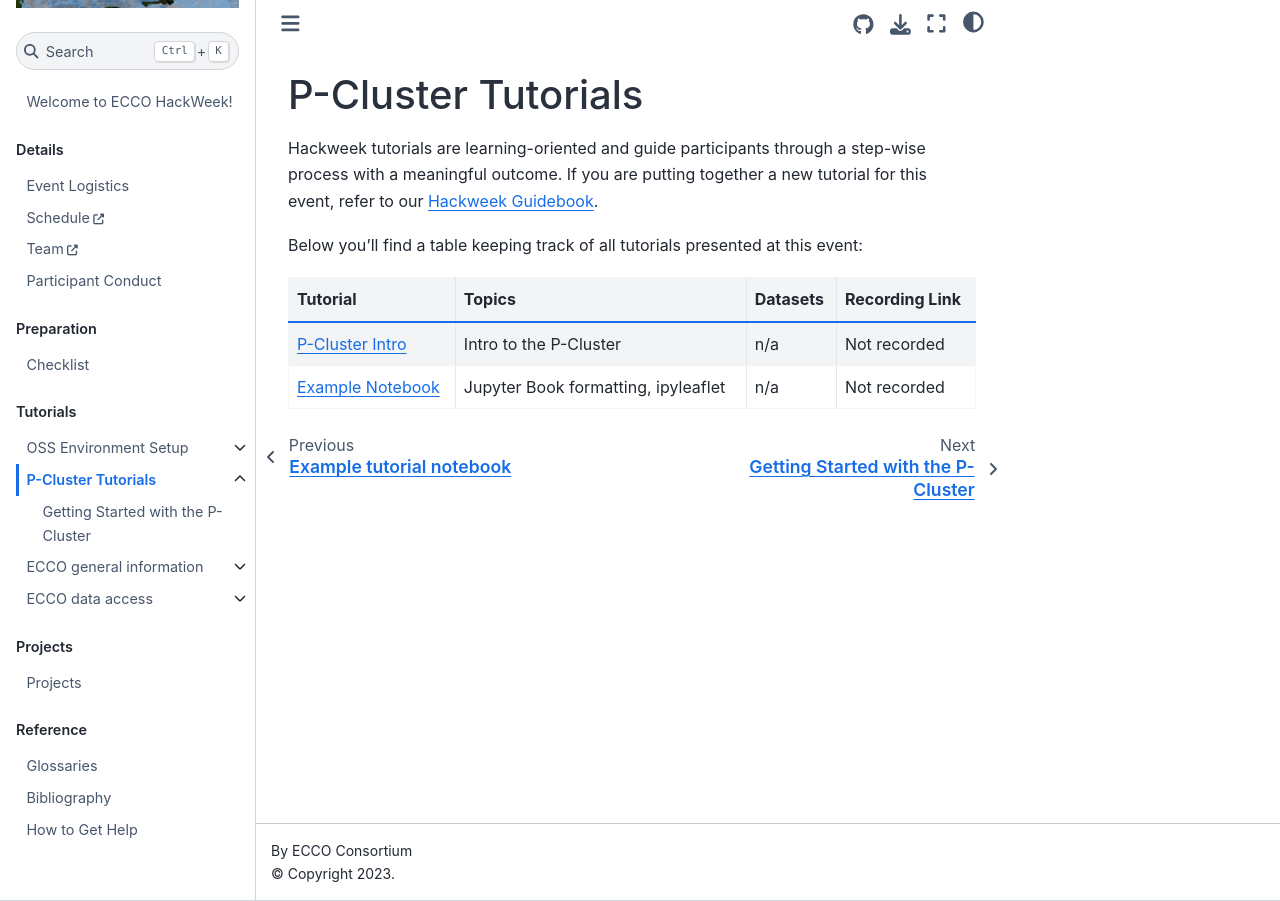
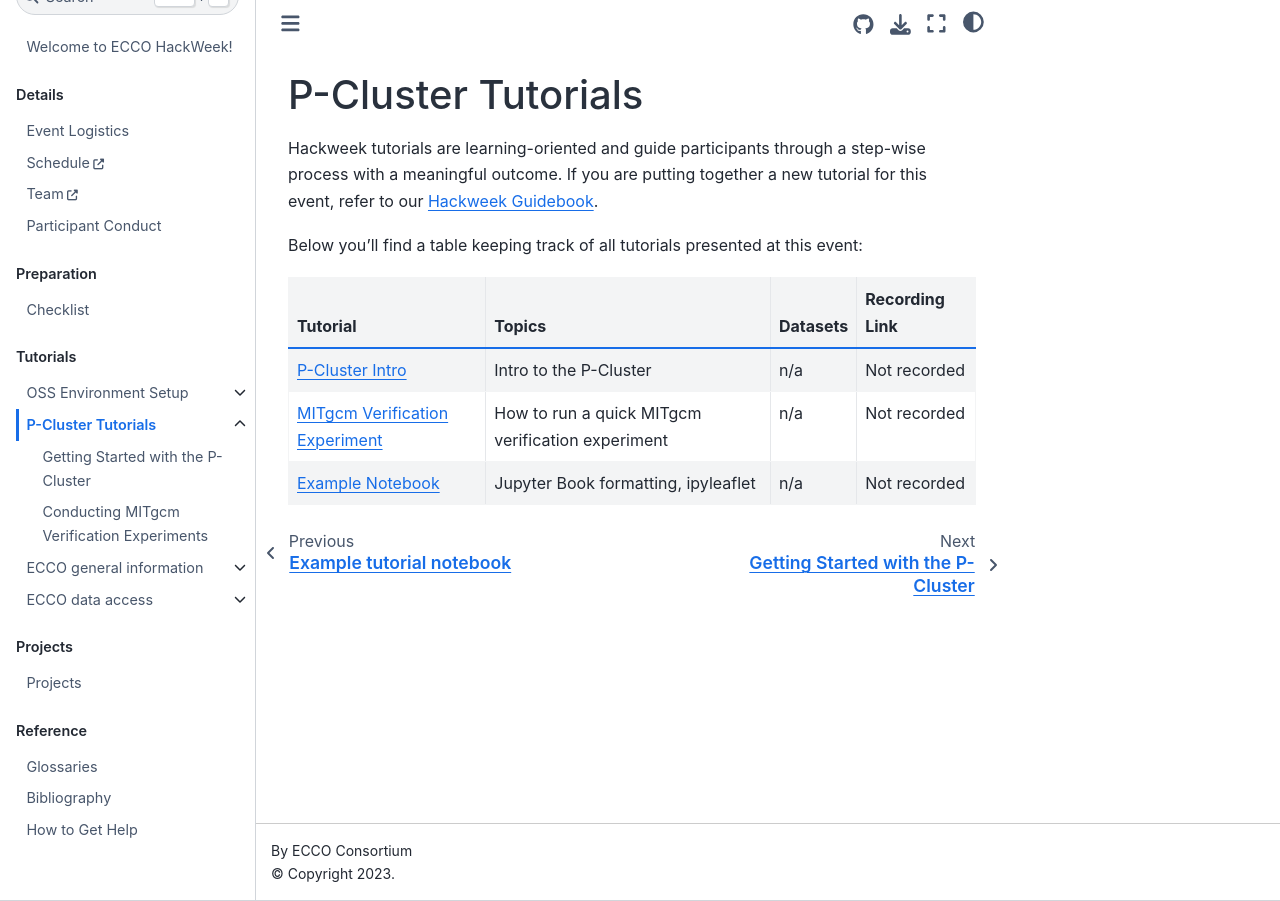
Before and after one commit to ECCO-Hackweek/ecco-2024, a Jupyter Book: the page built from book/tutorials/pcluster_tutorial_index.md, in a window 1280 px wide. Built offline with Jupyter Book 1.0.4 settings and Sphinx 7.4.7 and the Sphinx Book theme 1.1.4, drawn with Linux system fonts in a browser that asks for light colours; pages that are not in the unit, such as notebooks, are missing from menus.

Commit message:
moved ou's mitgcm verification example to pcluster chapter

```diff
--- a/book/_toc.yml
+++ b/book/_toc.yml
@@ -27,6 +27,7 @@ parts:
     - file:  tutorials/pcluster_tutorial_index
       sections:
         - file: tutorials/pcluster/pcluster-login
+        - file: tutorials/pcluster/Run_MITgcm_on_P-Cluster
     - file:  tutorials/ECCO_gen_info_index
       sections:
         - file: tutorials/ECCO_gen_info/ECCO_intro
--- a/book/tutorials/pcluster_tutorial_index.md
+++ b/book/tutorials/pcluster_tutorial_index.md
@@ -7,4 +7,5 @@ Below you'll find a table keeping track of all tutorials presented at this event
 | Tutorial | Topics | Datasets |  Recording Link |
 | -  | - | - |  - |
 | [P-Cluster Intro](./pcluster/pcluster-login.ipynb) | Intro to the P-Cluster | n/a |  Not recorded |
+| [MITgcm Verification Experiment](./pcluster/Run_MITgcm_on_P-Cluster.ipynb) | How to run a quick MITgcm verification experiment | n/a |  Not recorded |
 | [Example Notebook](./example/tutorial-notebook.ipynb) | Jupyter Book formatting, ipyleaflet | n/a |  Not recorded |
```
Also changed, not shown: book/tutorials/pcluster/Run_MITgcm_on_P-Cluster.ipynb, book/tutorials/pcluster/pcluster-login.ipynb.
